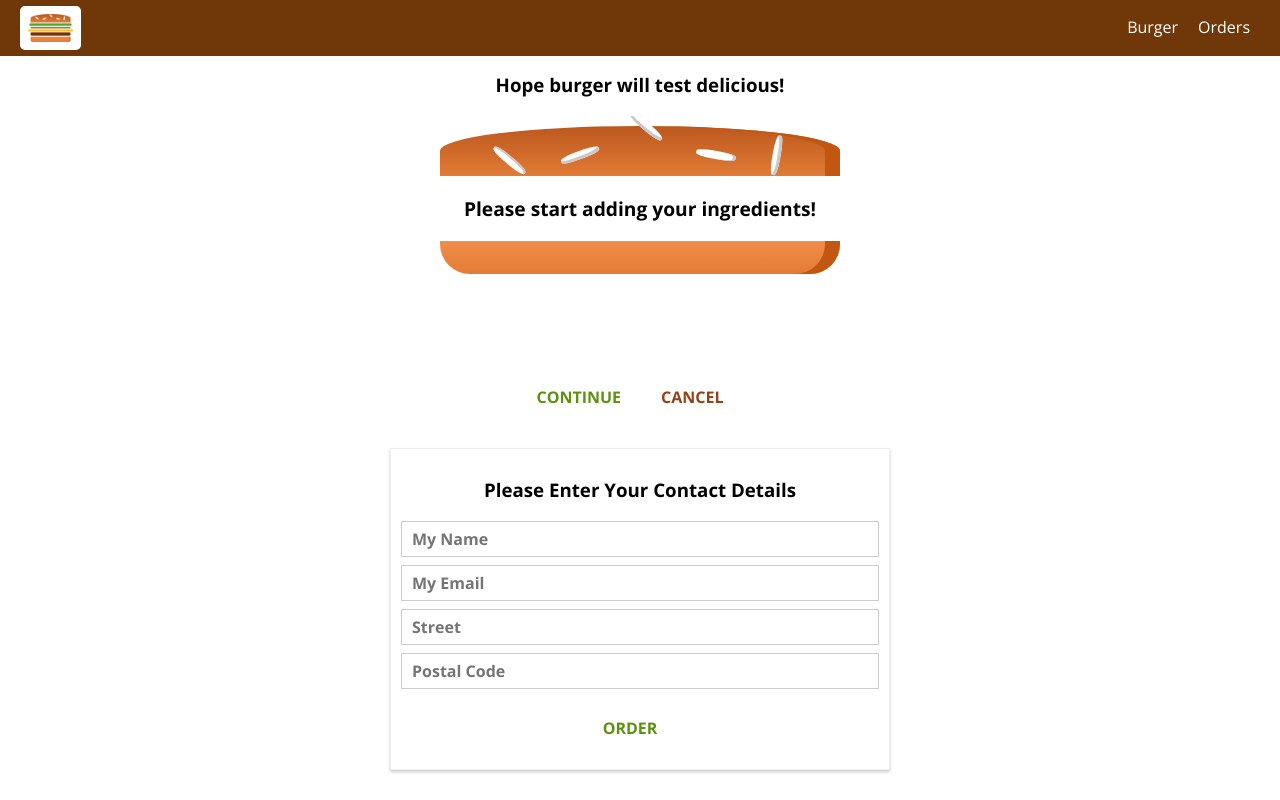
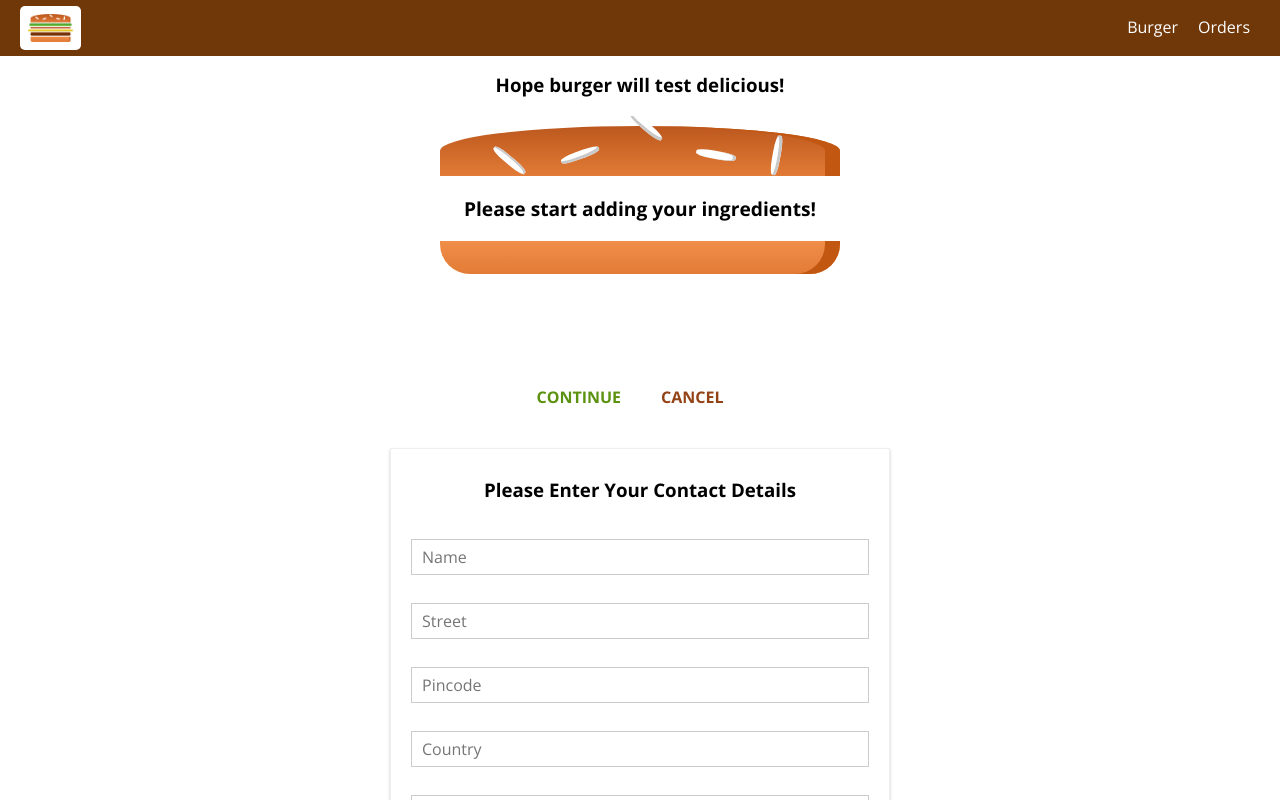
Before and after one commit to Tausif-ux/burger-app, a React (Create React App) app: page /checkout in a window 1280 px wide. Both pictures are taken after a click on the button "CONTINUE". Shown: the top 800 px of the page. Built offline with nearby package versions, Linux system fonts and the light colour scheme.

Commit message:
Implemented validations functionality for Form contols using pure JavaScript

```diff
--- a/src/App.js
+++ b/src/App.js
@@ -1,5 +1,5 @@
 import React from 'react';
-import { BrowserRouter, Route, Link } from 'react-router-dom';
+import { BrowserRouter, Route } from 'react-router-dom';
 
 import Layout from './components/Layout/Layout';
 import BurgerBuilder from './containers/BurgerBuilder/BurgerBuilder';
--- a/src/components/Burger/OrderSummary/OrderSummary.jsx
+++ b/src/components/Burger/OrderSummary/OrderSummary.jsx
@@ -1,5 +1,4 @@
 import React from 'react';
-import { Link } from 'react-router-dom';
 
 import Aux from '../../../hoc/Auxillary';
 import Button from '../../UI/Button/Button';
--- a/src/components/UI/Forms/Input/Input.jsx
+++ b/src/components/UI/Forms/Input/Input.jsx
@@ -4,21 +4,41 @@ import classes from './Input.module.css';
 const Input = (props) => {
 
     let inputElement = null;
+    const classList = [classes.InputElement];
 
-    switch (props.inputtype) {
+    if(props.invalid && props.shouldValidate && props.touched) {
+        classList.push(classes.Invalid);
+    }
+
+    switch (props.elementType) {
         case 'input':
-            inputElement=<input className={classes.InputElement} {...props} />
+            inputElement = <input onChange={props.changed} className={classList.join(' ')} {...props.elementConfig} value={props.value} />
             break;
         case 'textarea':
-            inputElement=<textarea className={classes.InputElement} {...props} />
+            inputElement = <textarea onChange={props.changed} className={classList.join(' ')} {...props.elementConfig} value={props.value} />
+            break;
+        case 'select':
+            inputElement = (
+                <select
+                    onChange={props.changed}
+                    className={classList.join(' ')}
+                    value={props.value}>
+                    {props.elementConfig.options.map(option => (
+                        <option key={option.value} value={option.vaue}>
+                            {option.optionText}
+                        </option>
+                        )
+                    )}
+                </select>
+            );
             break;
         default:
-            inputElement=<input className={classes.InputElement} {...props} />
+            inputElement = <input onChange={props.changed} className={classList.join(' ')} {...props.elementConfig} value={props.value} />
             break;
     }
 
     return (
-        <div className={classes.Label} >
+        <div className={classes.Input} >
             <label className={classes.Label}>{props.label}</label>
             {inputElement}
         </div>
--- a/src/components/UI/Forms/Input/Input.module.css
+++ b/src/components/UI/Forms/Input/Input.module.css
@@ -26,3 +26,8 @@
     outline: none;
     background-color: #ccc;
 }
+
+.Invalid {
+    border: red;
+    background-color: rgb(248, 108, 108);
+}
--- a/src/containers/Checkout/ContactDetails/ContactDetails.jsx
+++ b/src/containers/Checkout/ContactDetails/ContactDetails.jsx
@@ -9,41 +9,112 @@ import Input from '../../../components/UI/Forms/Input/Input';
 
 class ContactDetails extends Component {
     state = {
-        name: '',
-        email: '',
-        address: {
-            street: '',
-            pincode: '',
+        formElements: {
+            name: {
+                elementType: 'input',
+                elementConfig: {
+                    type: 'text',
+                    placeholder:'Name'
+                },
+                value: '',
+                validationRules: {
+                    required: true,
+                    minimum: 3,
+                    maximum: 8
+                },
+                isValid: false,
+                touched: false
+            },
+            street: {
+                elementType: 'input',
+                elementConfig: {
+                    type: 'text',
+                    placeholder: 'Street'
+                },
+                value: '',
+                validationRules: {
+                    required: true,
+                    minimum: 3,
+                    maximum: 8
+                },
+                isValid: false,
+                touched: false
+            },
+            pincode: {
+                elementType: 'input',
+                elementConfig: {
+                    type: 'text',
+                    placeholder:'Pincode'
+                },
+                value: '',
+                validationRules: {
+                    required: true,
+                    minimum: 6,
+                },
+                isValid: false,
+                touched: false
+            },
+            country: {
+                elementType: 'input',
+                elementConfig: {
+                    type: 'text',
+                    placeholder: 'Country'
+                },
+                value: '',
+                validationRules: {
+                    required: true
+                },
+                isValid: false,
+                touched: false
+            },
+            email: {
+                elementType: 'input',
+                elementConfig: {
+                    type: 'email',
+                    placeholder:'Email'
+                },
+                value: '',
+                validationRules: {
+                    required: true
+                },
+                isValid: false,
+                touched: false
+            },
+            deliveryMode: {
+                elementType: 'select',
+                elementConfig: {
+                    options: [
+                        {value: 'fastest', optionText: 'Fastest'},
+                        {value: 'cheapest', optionText: 'Cheapest'}
+                    ],
+                },
+                value: ''
+            },
         },
-        isLoading: false
+        isLoading: false,
      };
 
     orderHandler = event => {
         event.preventDefault();
+        this.setState({isLoading: true});
 
-        this.setState({isLoading: true});
+        const contactData = {};
+        for(let key in this.state.formElements) {
+            contactData[key] = this.state.formElements[key].value;
+        }
+
         const order = {
             ingredients : this.props.ingredients,
-            totalPrice: this.props.price,
-            name: 'Rafique Khan',
-            address: {
-                building: 'Yas Tower',
-                street: 'MG street',
-                city: {name: 'Mumbai',
-                pincode: 102934,
-                state: 'Maharashtra'}
-            },
-            deliverMode: 'Express-fast',
-            email: 'test@test.com',
-            mobile: '19203948495'
+            totalPrice: this.props.price.toFixed(2),
+            contactDetails: contactData
+
         }
+        console.log(order);
 
         axios.post("orders.json", order)
         .then(response => {
             this.setState({isLoading: false});
             this.props.history.push('/');
-            console.log(this.props, response);
-
         })
         .catch(error => {
             this.setState({isLoading: false});
@@ -51,14 +122,63 @@ class ContactDetails extends Component {
         });
     };
 
+    inputChangedHandler = (event, inputType) => {
+        // console.log(event.target.value);
+        const updatedFormElement = {...this.state.formElements[inputType]};
+        updatedFormElement.value = event.target.value;
+        if(updatedFormElement.validationRules) {
+            updatedFormElement.isValid = this.validation(event.target.value, updatedFormElement.validationRules);
+        }
+        updatedFormElement.touched = true;
+        const updatedFormElements = {...this.state.formElements};
+        updatedFormElements[inputType] = updatedFormElement;
+        console.log(updatedFormElements);
+        this.setState({formElements: updatedFormElements});
+
+    };
+
+    validation = (value, rules) => {
+        let isValid = true;
+
+        if(rules.required) {
+            isValid = value.trim() !== '' && isValid;
+        }
+
+        if(rules.minimum) {
+            isValid = value.length >= rules.minimum && isValid;
+        }
+
+        if(rules.maximum) {
+            isValid = value.length <= rules.maximum && isValid;
+        }
+
+        return isValid;
+    };
+
     render() {
+
+        const formElemetsArray = [];
+        for(let inputElementIdentifier in this.state.formElements) {
+            formElemetsArray.push({ id: inputElementIdentifier, ...this.state.formElements[inputElementIdentifier] });
+        }
+
         let form = (
-            <form>
-                <Input inputtype='input' type='text' name='name' placeholder='My Name' />
-                <Input inputtype='input' type='text' name='email' placeholder='My Email' />
-                <Input inputtype='input' type='text' name='street' placeholder='Street' />
-                <Input inputtype='input' type='text' name='picode' placeholder='Postal Code' />
-                <Button btnType='Success' clicked={this.orderHandler}>ORDER</Button>
+            <form onSubmit={this.orderHandler} >
+                {formElemetsArray.map(formElement => {
+                    return (
+                    <Input
+                        key={formElement.id}
+                        elementType={formElement.elementType}
+                        elementConfig={formElement.elementConfig}
+                        value={formElement.value}
+                        name={formElement.id}
+                        invalid={!formElement.isValid}
+                        shouldValidate={formElement.validationRules}
+                        touched={formElement.touched}
+                        changed={event => this.inputChangedHandler(event, formElement.id)} />
+                    );
+                })}
+                <Button btnType='Success'>ORDER</Button>
             </form>
         );
         if (this.state.isLoading) {
--- a/src/containers/Orders/Orders.jsx
+++ b/src/containers/Orders/Orders.jsx
@@ -3,8 +3,6 @@ import axios from '../../axios-orders';
 
 import Order from '../../components/Order/Order';
 import Spinner from '../../components/UI/Spinner/Spinner';
-
-import classes from './Orders.module.css';
 
 class Orders extends Component {
     state = {
```
